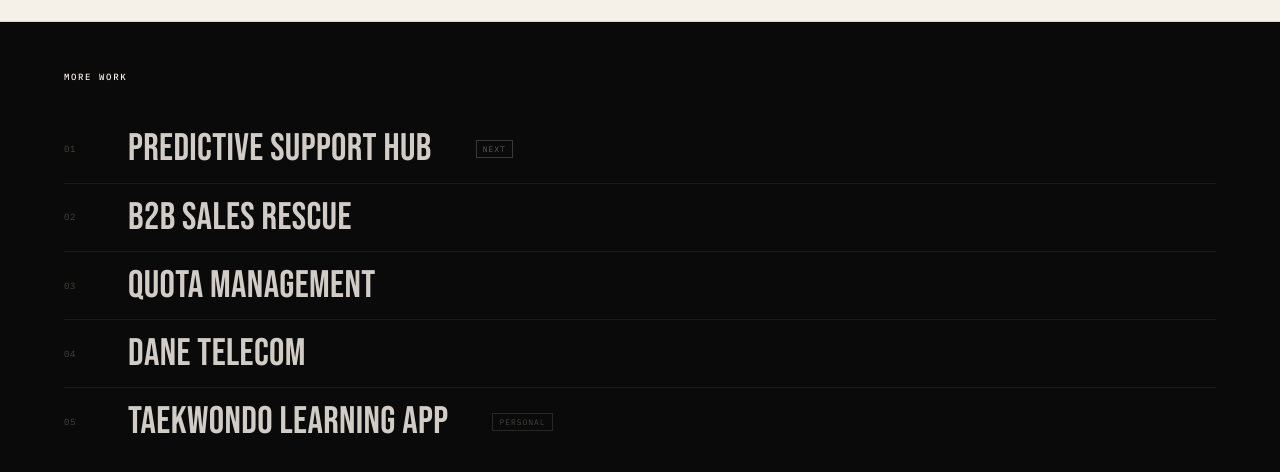
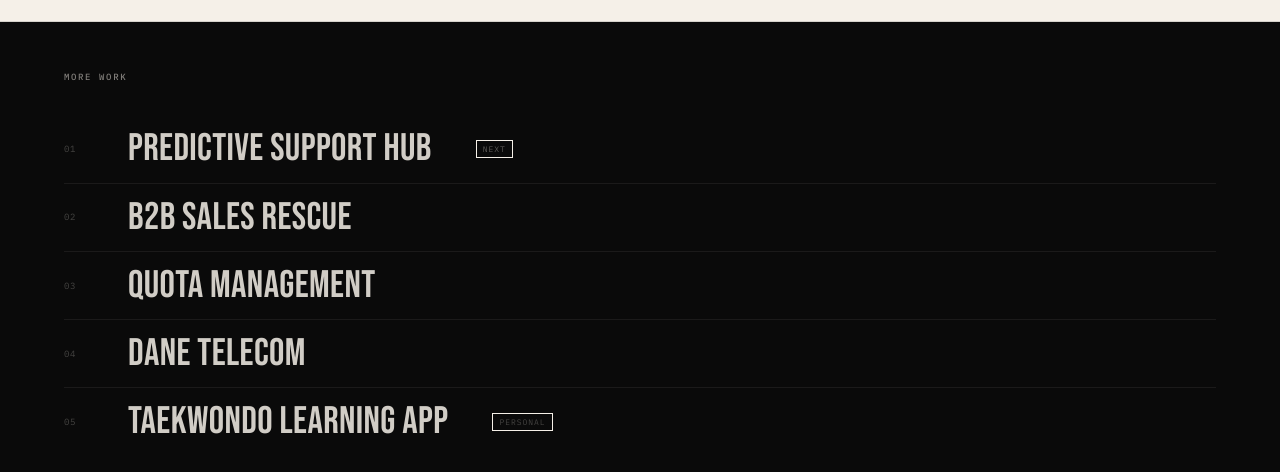
Before and after one commit to cruz-felipe/fcruz-portfolio, a Next.js app: page /work/vocabulary in a window 1280 px wide. Shown: the part 4603-5075 px from the top of the page. Built offline with nearby package versions, Linux system fonts and the light colour scheme.

Commit message:
Update CaseLayout.tsx

```diff
--- a/components/case-study/CaseLayout.tsx
+++ b/components/case-study/CaseLayout.tsx
@@ -349,7 +349,7 @@
         <div style={{
           fontFamily: "var(--font-mono)", fontSize: "9px", fontWeight: 500,
           letterSpacing: "0.18em", textTransform: "uppercase" as const,
-          color: "rgba(245,240,232,1)", marginBottom: "2rem",
+          color: "rgba(245,240,232,.5)", marginBottom: "2rem",
         }}>
           More work
         </div>
@@ -385,7 +385,7 @@
                     fontFamily: "var(--font-mono)", fontSize: "8px",
                     letterSpacing: "0.12em", textTransform: "uppercase" as const,
                     color: "rgba(245,240,232,0.35)",
-                    border: "0.5px solid rgba(245,240,232,0.2)", padding: "2px 6px",
+                    border: "0.5px solid rgba(245,240,232,1)", padding: "2px 6px",
                   }}>Next</span>
                 )}
                 {"personal" in work && work.personal && !isCurrent && (
@@ -393,7 +393,7 @@
                     fontFamily: "var(--font-mono)", fontSize: "8px",
                     letterSpacing: "0.12em", textTransform: "uppercase" as const,
                     color: "rgba(245,240,232,0.25)",
-                    border: "0.5px solid rgba(245,240,232,0.12)", padding: "2px 6px",
+                    border: "0.5px solid rgba(245,240,232,1)", padding: "2px 6px",
                   }}>Personal</span>
                 )}
               </div>
@@ -402,7 +402,7 @@
                   flexShrink: 0, opacity: 0,
                   transition: "opacity 0.15s, transform 0.2s cubic-bezier(0.34,1.56,0.64,1)",
                 }} className="work-arrow">
-                  <path d="M0 7h18M12 1l6 6-6 6" stroke="rgba(245,240,232,0.7)" strokeWidth="1.2" strokeLinecap="square"/>
+                  <path d="M0 7h18M12 1l6 6-6 6" stroke="rgba(245,240,232,1)" strokeWidth="1.2" strokeLinecap="square"/>
                 </svg>
               )}
             </>
```
